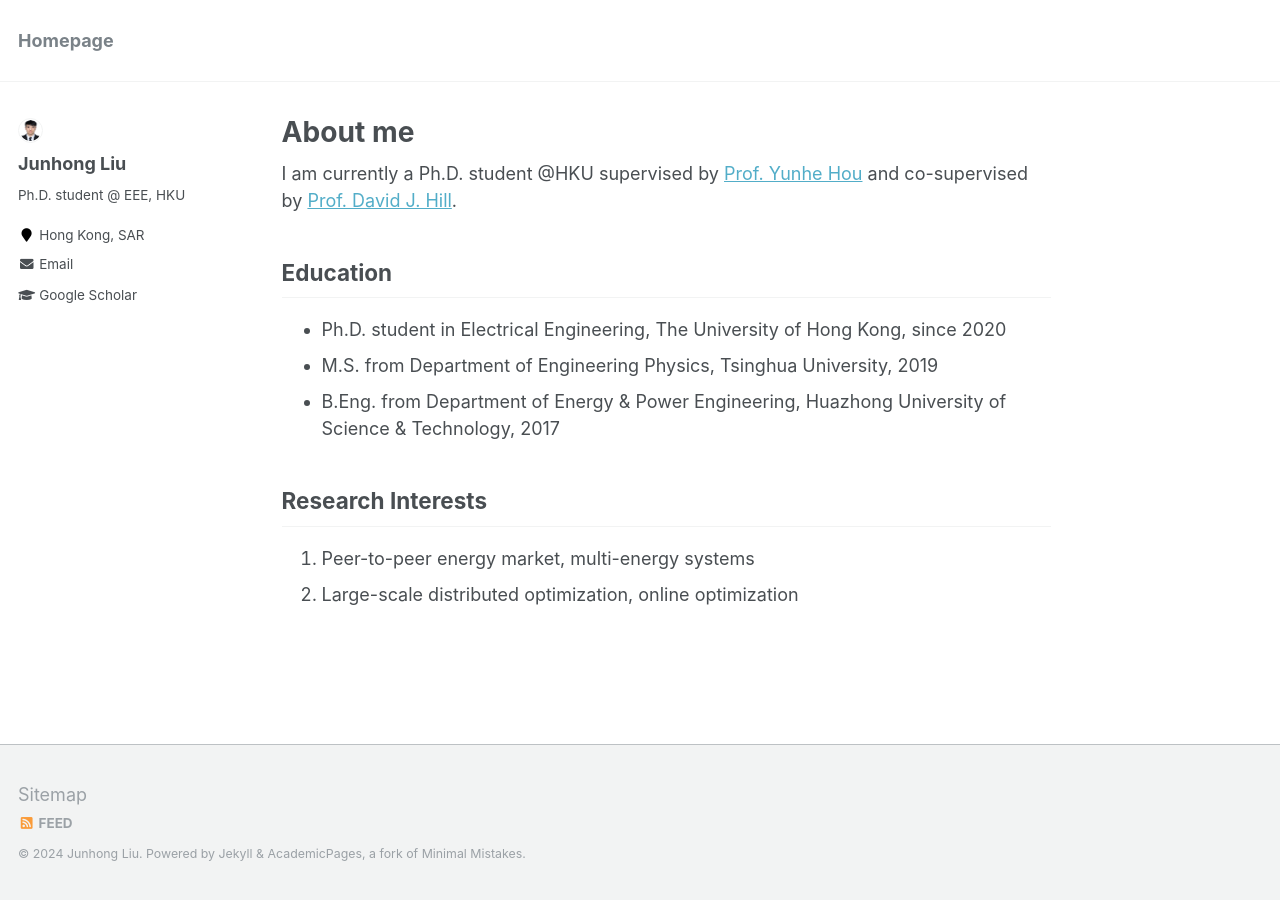
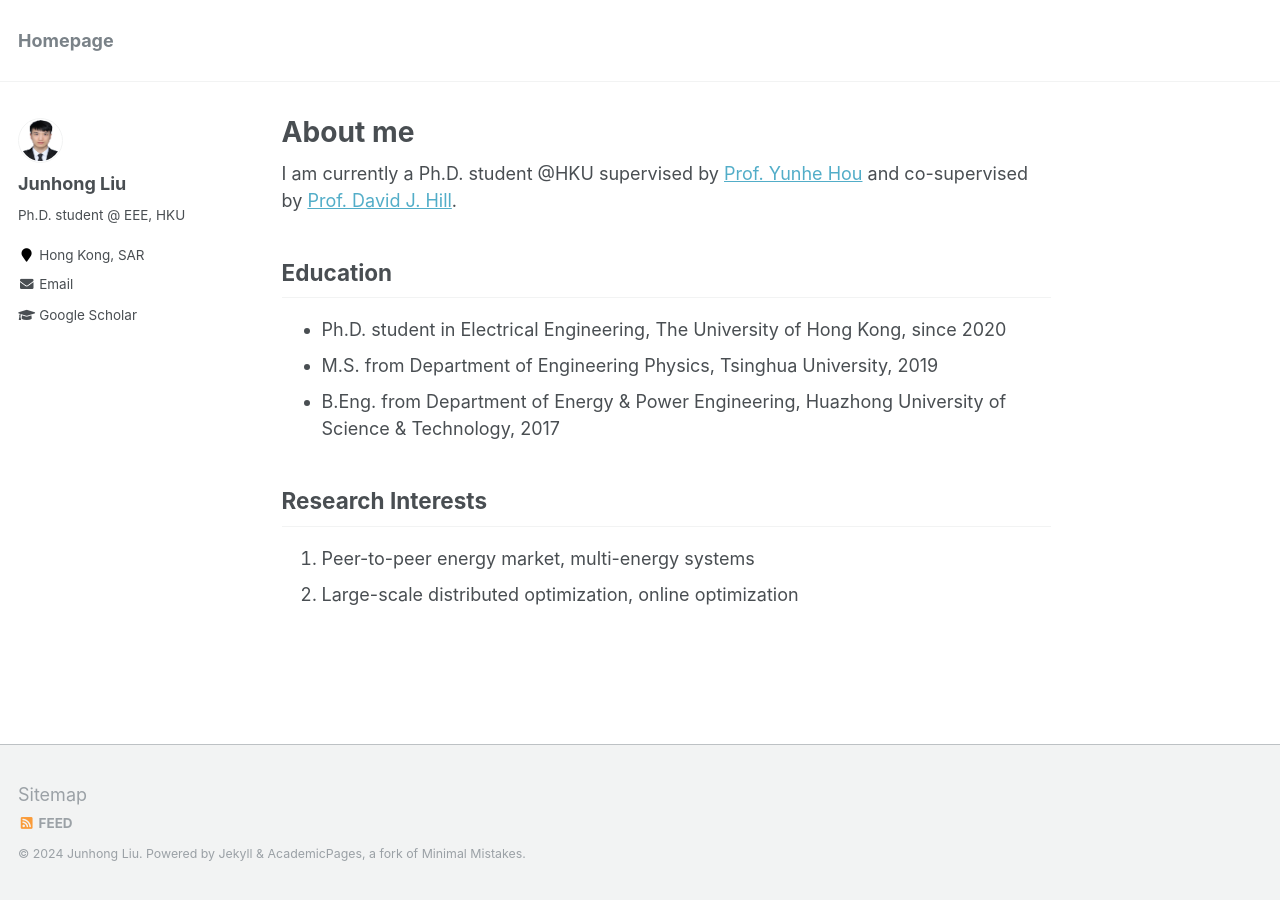
Before and after one commit to johnny-eee/online, a Jekyll site: the page built from _pages/about.md, in a window 1280 px wide. Built offline with Jekyll 4.4.1, drawn with Linux system fonts in a browser that asks for light colours.

Commit message:
Update _sidebar.scss

```diff
--- a/_sass/_sidebar.scss
+++ b/_sass/_sidebar.scss
@@ -72,18 +72,18 @@
 .author__avatar {
   display: table-cell;
   vertical-align: top;
-  width: 25px;
+  width: 45px;
   // set width only, for non-square avatars
-  height: 25px;
+  height: 45px;
 
   @include breakpoint($large) {
     display: block;
-    width: 25px;
-    height: 25px;
+    width: 45px;
+    height: 45px;
   }
 
   img {
-    max-width: 25px;
+    max-width: 45px;
     border-radius: 50%;
 
     @include breakpoint($large) {
```
